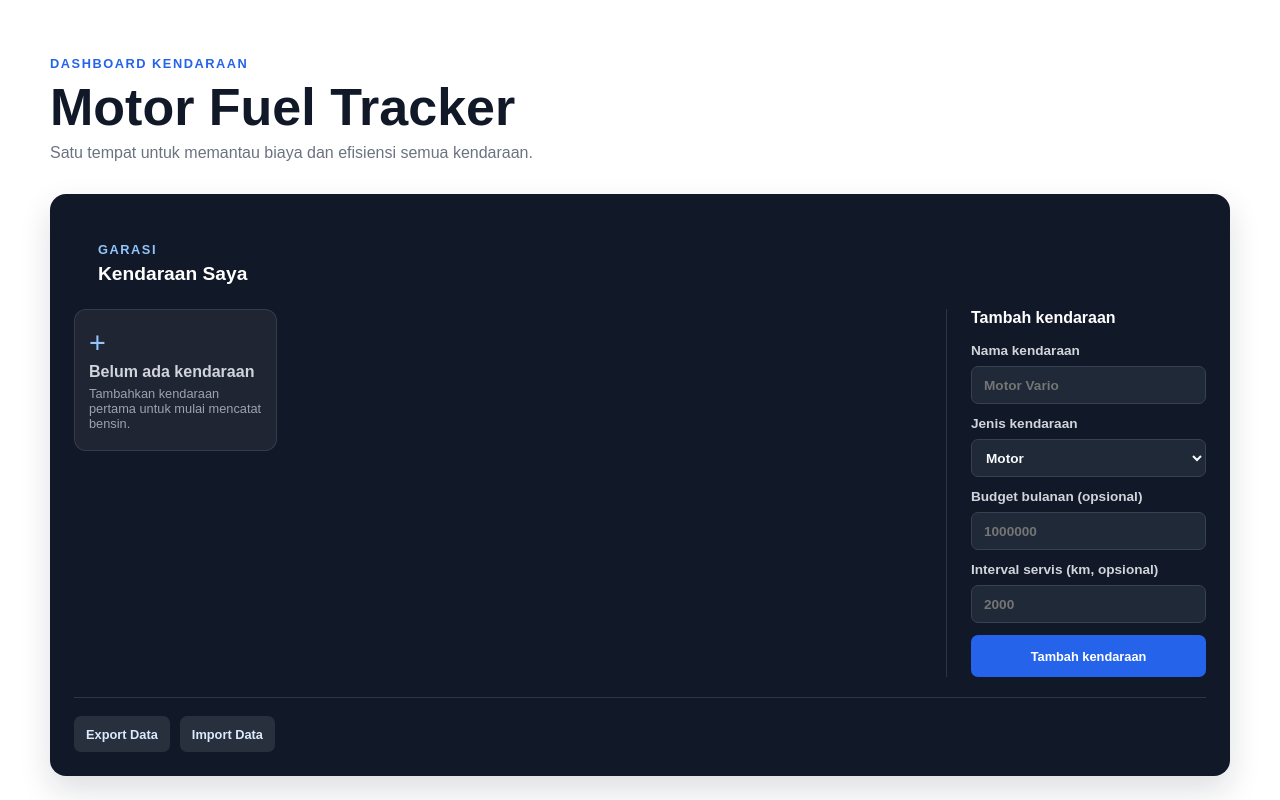
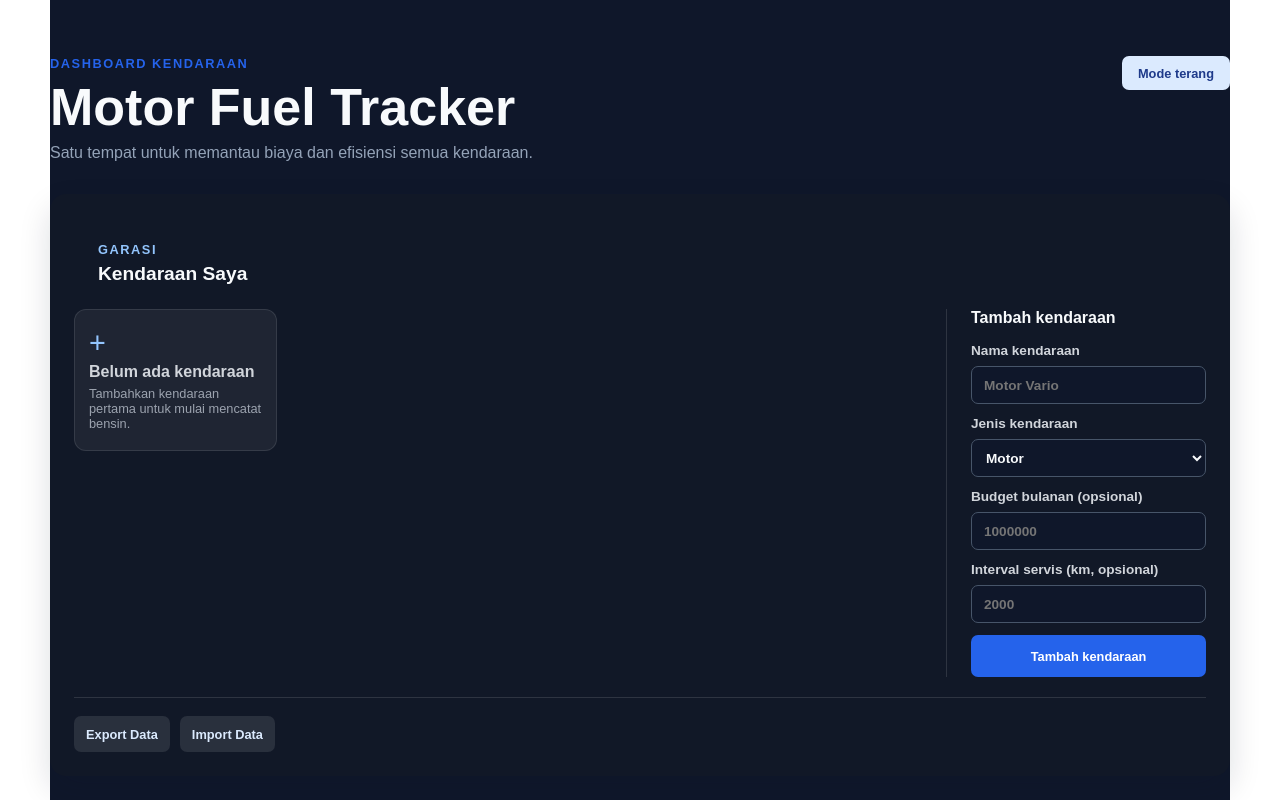
Before and after one commit to aidilrmdhni/fuel, a React (Vite) app: page / in a window 1280 px wide. Shown: the top 800 px of the page. Built offline with nearby package versions, Linux system fonts and the light colour scheme.

Commit message:
Add custom app icon, splash screen, and theme toggle

```diff
--- a/package.json
+++ b/package.json
@@ -14,6 +14,7 @@
     "@capacitor/android": "^8.5.2",
     "@capacitor/cli": "^8.5.2",
     "@capacitor/core": "^8.5.2",
+    "@capacitor/splash-screen": "^8.0.2",
     "react": "^19.2.8",
     "react-dom": "^19.2.8",
     "recharts": "^3.10.1"
--- a/src/App.css
+++ b/src/App.css
@@ -8,7 +8,22 @@
 }
 
 .page-header {
+  position: relative;
   margin-bottom: 32px;
+}
+
+.theme-toggle {
+  position: absolute;
+  top: 0;
+  right: 0;
+  min-height: 34px;
+  color: #1e3a8a;
+  background: #dbeafe;
+  font-size: 0.8rem;
+}
+
+.theme-toggle:hover {
+  background: #bfdbfe;
 }
 
 .vehicles-section {
@@ -334,6 +349,68 @@
 .service-due {
   color: #b91c1c !important;
   font-weight: 700;
+}
+
+.app.theme-dark {
+  color: #e5e7eb;
+  background: #0f172a;
+}
+
+.app.theme-dark h1,
+.app.theme-dark h2,
+.app.theme-dark h3,
+.app.theme-dark .summary-item strong {
+  color: #f8fafc;
+}
+
+.app.theme-dark .subtitle,
+.app.theme-dark .summary-heading p,
+.app.theme-dark .chart-heading p,
+.app.theme-dark .reminder-card p,
+.app.theme-dark .section-heading span {
+  color: #94a3b8;
+}
+
+.app.theme-dark .panel,
+.app.theme-dark .history,
+.app.theme-dark .charts-section,
+.app.theme-dark .reminder-card {
+  border-color: #334155;
+  background: #1e293b;
+  box-shadow: 0 8px 24px rgb(2 6 23 / 24%);
+}
+
+.app.theme-dark .summary-grid,
+.app.theme-dark .charts-grid {
+  border-color: #334155;
+  background: #334155;
+}
+
+.app.theme-dark .summary-item,
+.app.theme-dark .chart-card {
+  border-color: #334155;
+  background: #1e293b;
+}
+
+.app.theme-dark .summary-item span,
+.app.theme-dark th,
+.app.theme-dark .reminder-heading strong {
+  color: #94a3b8;
+}
+
+.app.theme-dark input,
+.app.theme-dark select {
+  border-color: #475569;
+  color: #f8fafc;
+  background: #0f172a;
+}
+
+.app.theme-dark td {
+  border-color: #334155;
+}
+
+.app.theme-dark .empty-state {
+  color: #94a3b8;
 }
 
 .active-vehicle-label {
@@ -721,4 +798,9 @@ tbody tr:last-child td {
   .data-actions {
     flex-direction: column;
   }
+
+  .theme-toggle {
+    position: static;
+    margin-top: 18px;
+  }
 }
--- a/src/App.jsx
+++ b/src/App.jsx
@@ -1,4 +1,4 @@
-import { useState } from 'react'
+import { useEffect, useState } from 'react'
 import {
   CartesianGrid,
   Line,
@@ -124,6 +124,7 @@ function App() {
   const [form, setForm] = useState({ date: getToday(), amount: '', liters: '', odometer: '' })
   const [error, setError] = useState('')
   const [dataMessage, setDataMessage] = useState({ type: '', text: '' })
+  const [theme, setTheme] = useState(() => window.localStorage.getItem('themePreference') || 'dark')
   const selectedVehicleId = vehicles.some((vehicle) => vehicle.id === activeVehicleId)
     ? activeVehicleId
     : vehicles[0]?.id
@@ -173,6 +174,10 @@ function App() {
     : budgetPercentage >= 75
       ? 'warning'
       : 'good'
+
+  useEffect(() => {
+    window.localStorage.setItem('themePreference', theme)
+  }, [theme])
   const monthlyChartData = getRecentMonths(6).map((month) => ({
     ...month,
     amount: activeRecords
@@ -305,11 +310,14 @@ function App() {
   }
 
   return (
-    <main className="app">
+    <main className={`app theme-${theme}`}>
       <header className="page-header">
         <p className="eyebrow">Dashboard kendaraan</p>
         <h1>Motor Fuel Tracker</h1>
         <p className="subtitle">Satu tempat untuk memantau biaya dan efisiensi semua kendaraan.</p>
+        <button className="theme-toggle" type="button" onClick={() => setTheme((currentTheme) => currentTheme === 'dark' ? 'light' : 'dark')}>
+          {theme === 'dark' ? 'Mode terang' : 'Mode gelap'}
+        </button>
       </header>
 
       <section className="vehicles-section" aria-labelledby="vehicles-title">
```
Also changed, not shown: capacitor.config.json (+9 -1 lines), 3 other files (tests, documents, lock files or other folders).
